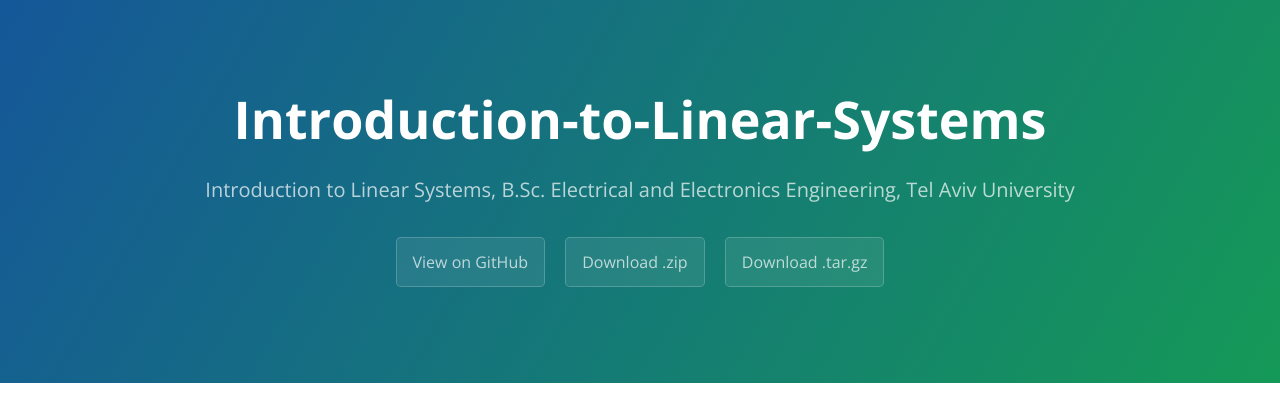
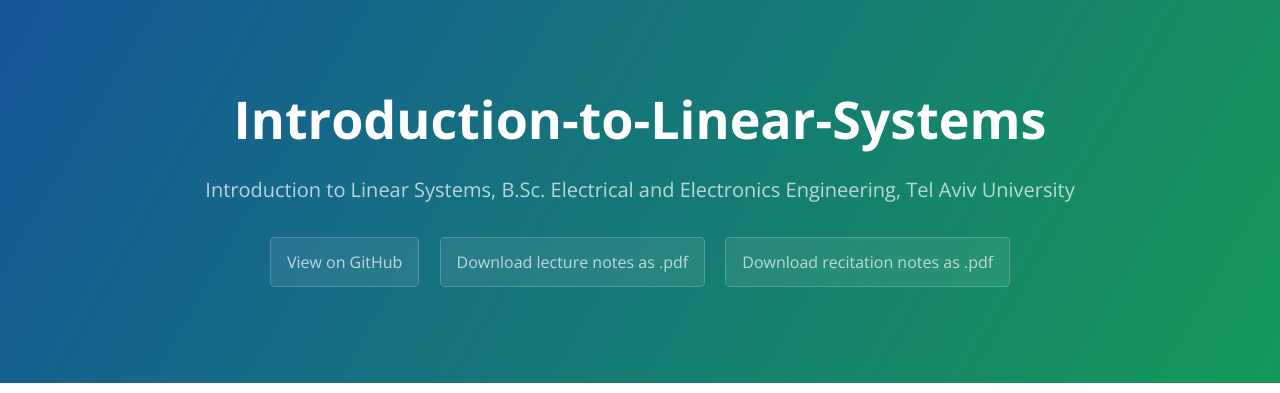
Before and after one commit to aakashjog/Introduction-to-Linear-Systems, a plain HTML site: page index.html in a window 1280 px wide. Shown: the top 393 px of the page. Drawn offline with nearby package versions, Linux system fonts and the light colour scheme.

Commit message:
Buttons added for .pdf downloads

```diff
--- a/index.html
+++ b/index.html
@@ -14,8 +14,8 @@
       <h1 class="project-name">Introduction-to-Linear-Systems</h1>
       <h2 class="project-tagline">Introduction to Linear Systems, B.Sc. Electrical and Electronics Engineering, Tel Aviv University</h2>
       <a href="https://github.com/aakashjog/Introduction-to-Linear-Systems" class="btn">View on GitHub</a>
-      <a href="https://github.com/aakashjog/Introduction-to-Linear-Systems/zipball/master" class="btn">Download .zip</a>
-      <a href="https://github.com/aakashjog/Introduction-to-Linear-Systems/tarball/master" class="btn">Download .tar.gz</a>
+      <a href="https://github.com/aakashjog/Introduction-to-Linear-Systems/raw/master/Notes/Notes.pdf" class="btn">Download lecture notes as .pdf</a>
+      <a href="https://github.com/aakashjog/Introduction-to-Linear-Systems/raw/master/Recitations/Recitations.pdf" class="btn">Download recitation notes as .pdf</a>
     </section>
 
     <section class="main-content">
```
